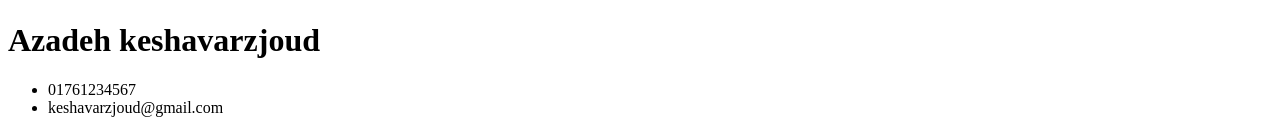
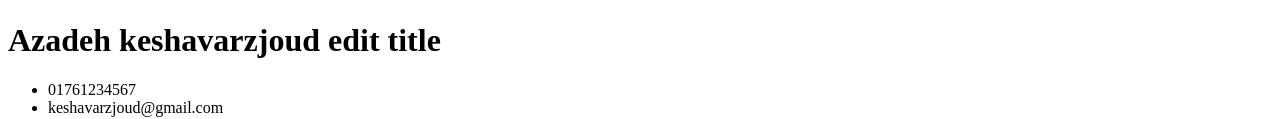
Before and after one commit to azadehkjoud/my-resume, a plain HTML site: page index.html in a window 1280 px wide. Shown: the part 311-430 px from the top of the page. Drawn offline with Linux system fonts and the light colour scheme.

Commit message:
change h1

```diff
--- a/index.html
+++ b/index.html
@@ -12,7 +12,7 @@
     width="300"
     height="300"
   />
-<h1>Azadeh keshavarzjoud</h1>
+<h1>Azadeh keshavarzjoud edit title</h1>
 
 
 <ul>
```
